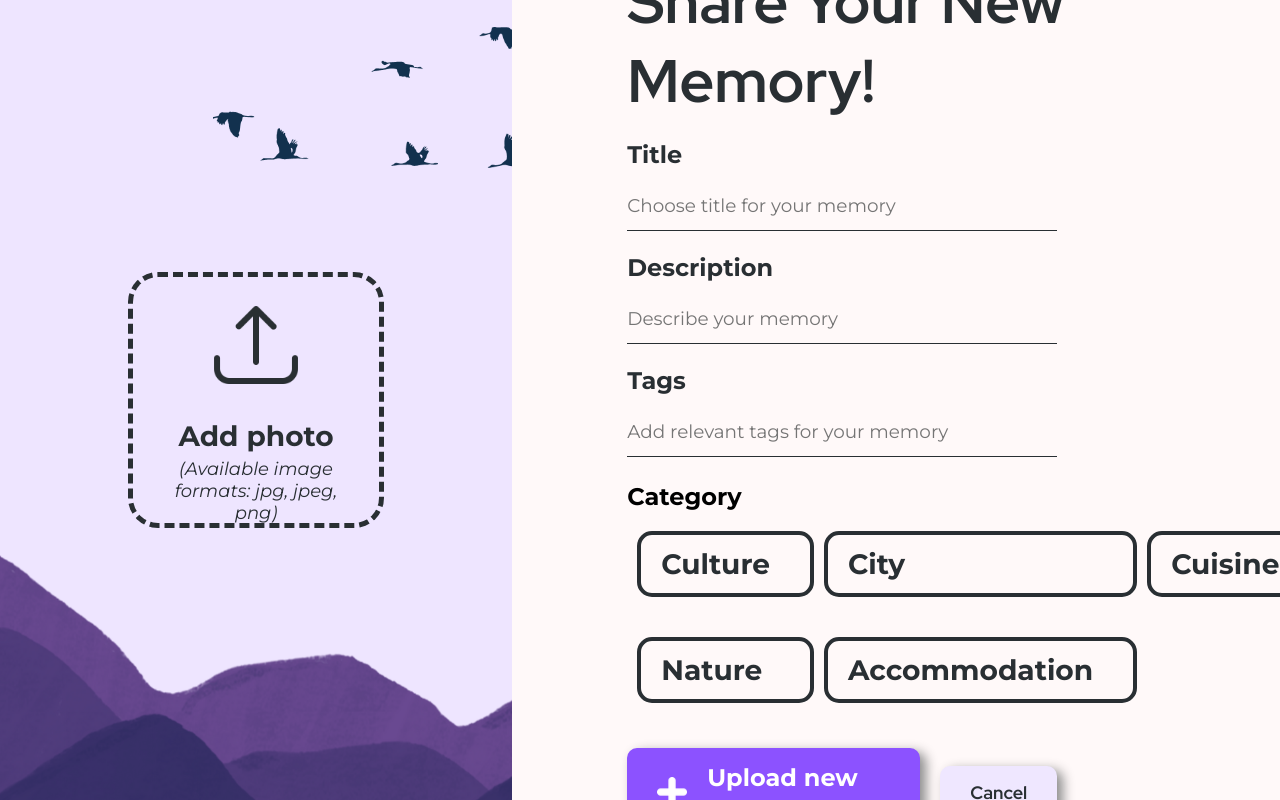
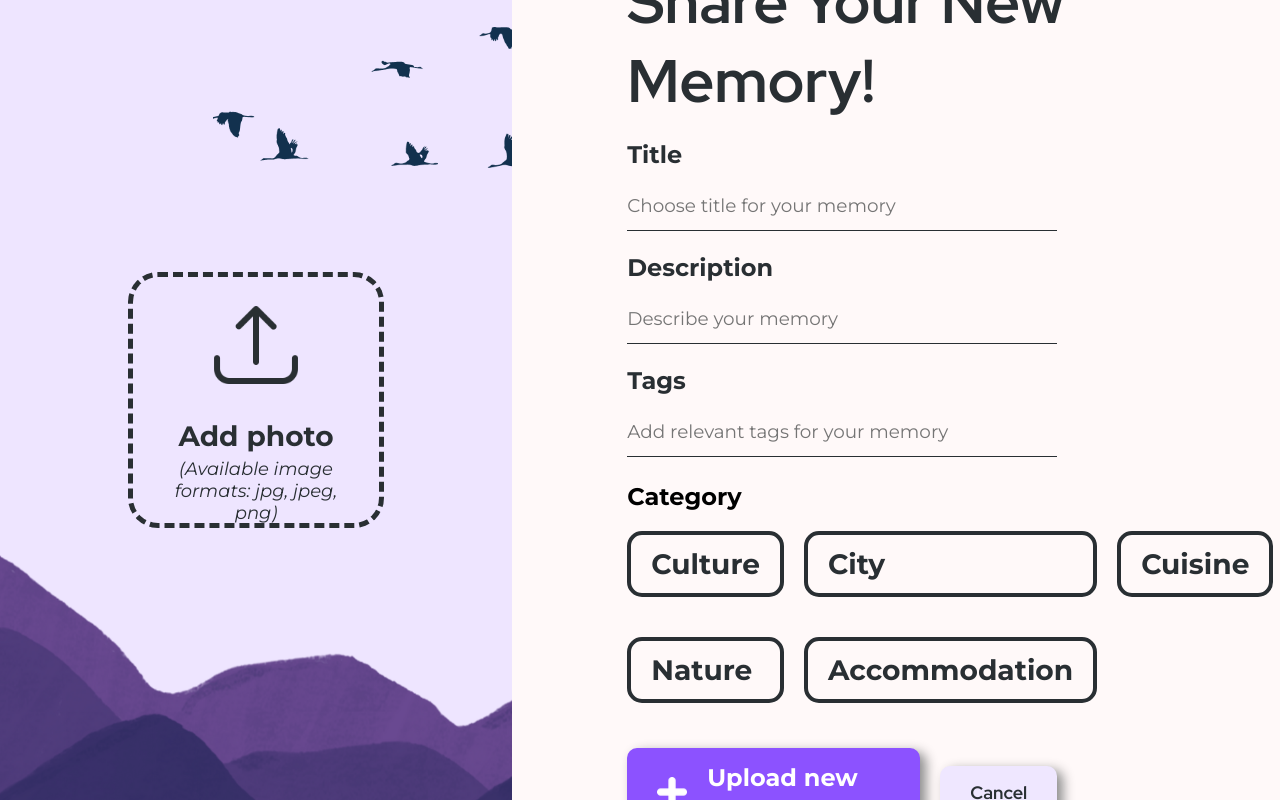
Before and after one commit to Aurims999/Bakalauro-Projektas, a React (Vite) app: page /new-memory in a window 1280 px wide. Built offline with nearby package versions, Linux system fonts and the light colour scheme.

Commit message:
Fixed categories layout

```diff
--- a/src/components/InputForm/inputFormFields.css
+++ b/src/components/InputForm/inputFormFields.css
@@ -64,7 +64,7 @@ input.input-imageField {
   justify-content: center;
   align-items: center;
 
-  margin: 20px 10px;
+  margin: 20px 0px;
 
   & input {
     display: none;
@@ -88,8 +88,7 @@ input.input-imageField {
     text-transform: capitalize;
     cursor: pointer;
 
-    & .selected{
-
+    & .selected {
     }
 
     & img {
--- a/src/components/Others/Fieldset/fieldset.css
+++ b/src/components/Others/Fieldset/fieldset.css
@@ -4,7 +4,7 @@
   display: grid;
   grid-template-columns: repeat(3, 1fr);
   grid-template-rows: 1fr;
-  grid-column-gap: 10px;
+  grid-column-gap: 20px;
 
   border: none;
 }
```
